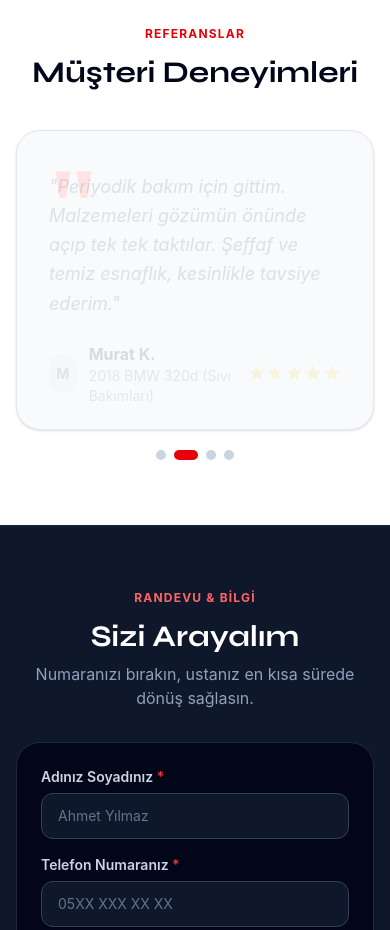
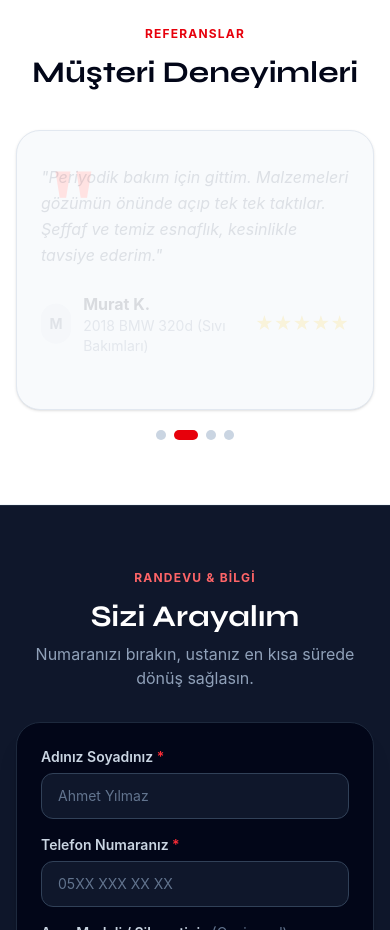
Before and after one commit to alicankala/ozgehan-otomotiv, a Vue app: page / in a window 390 px wide. Shown: the part 3380-4310 px from the top of the page. Built offline with nearby package versions, Linux system fonts and the light colour scheme.

Commit message:
duzenleme

```diff
--- a/src/App.vue
+++ b/src/App.vue
@@ -429,7 +429,7 @@ onUnmounted(() => {
         </div>
 
         <div
-  class="relative bg-slate-50 rounded-3xl p-8 md:p-12 border border-slate-200 shadow-sm overflow-hidden min-h-[180px] reveal select-none cursor-grab active:cursor-grabbing"
+  class="relative bg-slate-50 rounded-3xl p-6 md:p-12 border border-slate-200 shadow-sm overflow-hidden min-h-[280px] md:min-h-[240px] reveal select-none cursor-grab active:cursor-grabbing"
   style="touch-action: pan-y;"
   @pointerdown="handleReviewPointerDown"
   @pointerup="handleReviewPointerUp"
@@ -439,7 +439,7 @@ onUnmounted(() => {
           <div class="absolute top-6 left-8 text-red-100 font-serif text-8xl leading-none select-none pointer-events-none font-black">"</div>
           <Transition name="review" mode="out-in">
             <div :key="currentReview">
-              <p class="text-lg md:text-xl text-slate-700 leading-relaxed italic mb-6 relative z-10">
+              <p class="text-base md:text-xl text-slate-700 leading-relaxed italic mb-6 relative z-10">
                 "{{ reviews[currentReview].text }}"
               </p>
               <div class="flex items-center gap-3">
@@ -618,7 +618,7 @@ onUnmounted(() => {
   /* Review carousel transition */
   .review-enter-active, .review-leave-active { transition: opacity 0.4s ease, transform 0.4s ease; }
   .review-enter-from { opacity: 0; transform: translateY(10px); }
-  .review-leave-to { opacity: 0; transform: translateY(-10px); position: absolute; }
+  .review-leave-to { opacity: 0; transform: translateY(-10px); }
 
   /* Noise texture overlay */
   .noise::before {
```
